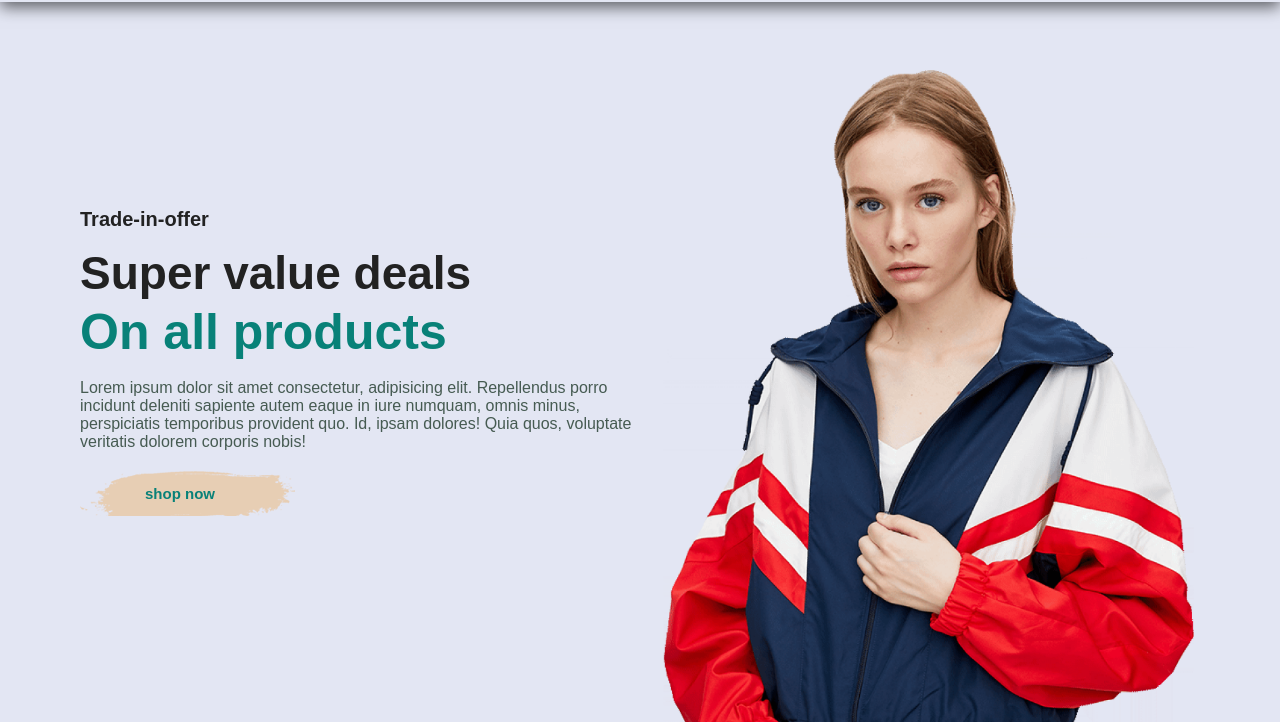
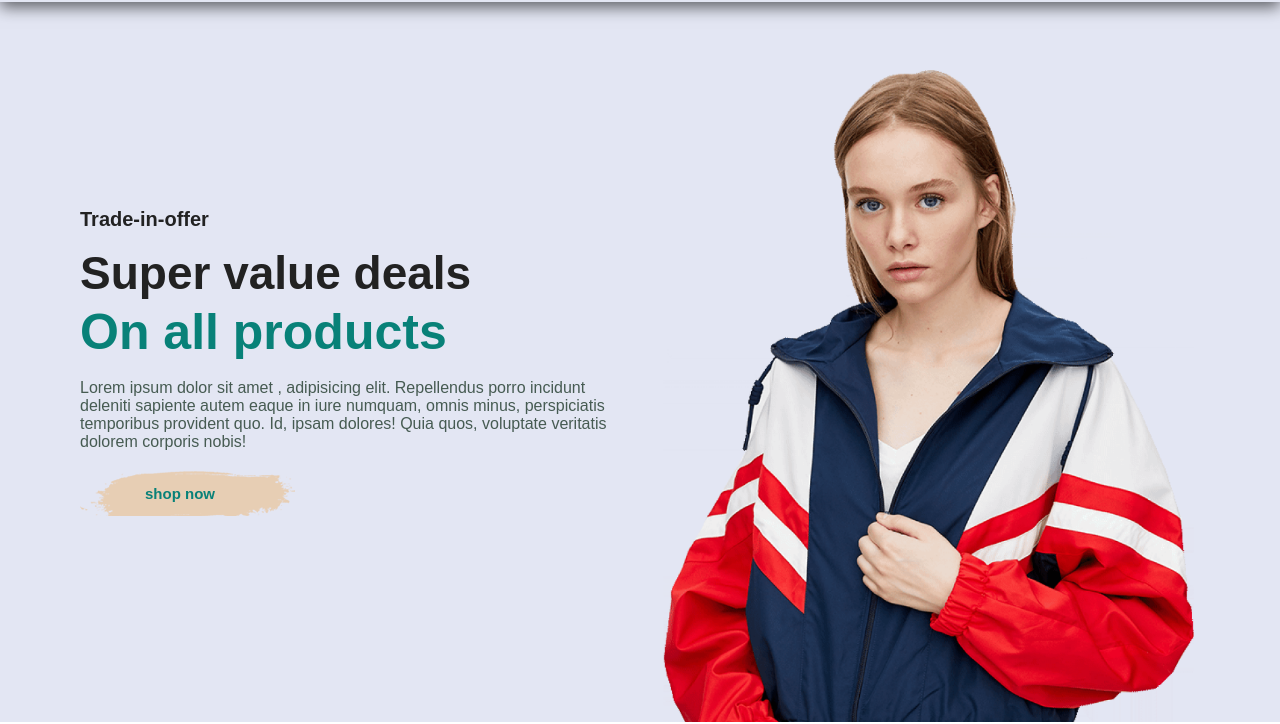
Before and after one commit to shubhamdhiman7011/E-commerce-Website-FrontEnd-Based-, a plain HTML site: page index.html in a window 1280 px wide. Shown: the part 82-806 px from the top of the page. Drawn offline with Linux system fonts and the light colour scheme.

Commit message:
first edit to see commit changes

```diff
--- a/index.html
+++ b/index.html
@@ -32,7 +32,7 @@
     <h4>Trade-in-offer</h4>
     <h2>Super value deals</h2>
     <h1>On all products</h1>
-    <p>Lorem ipsum dolor sit amet consectetur, adipisicing elit. Repellendus porro incidunt deleniti sapiente autem eaque in iure numquam, omnis minus, perspiciatis temporibus provident quo. Id, ipsam dolores! Quia quos, voluptate veritatis dolorem corporis nobis!</p>
+    <p>Lorem ipsum dolor sit amet , adipisicing elit. Repellendus porro incidunt deleniti sapiente autem eaque in iure numquam, omnis minus, perspiciatis temporibus provident quo. Id, ipsam dolores! Quia quos, voluptate veritatis dolorem corporis nobis!</p>
     <button>shop now</button>
 </section>
 
```
